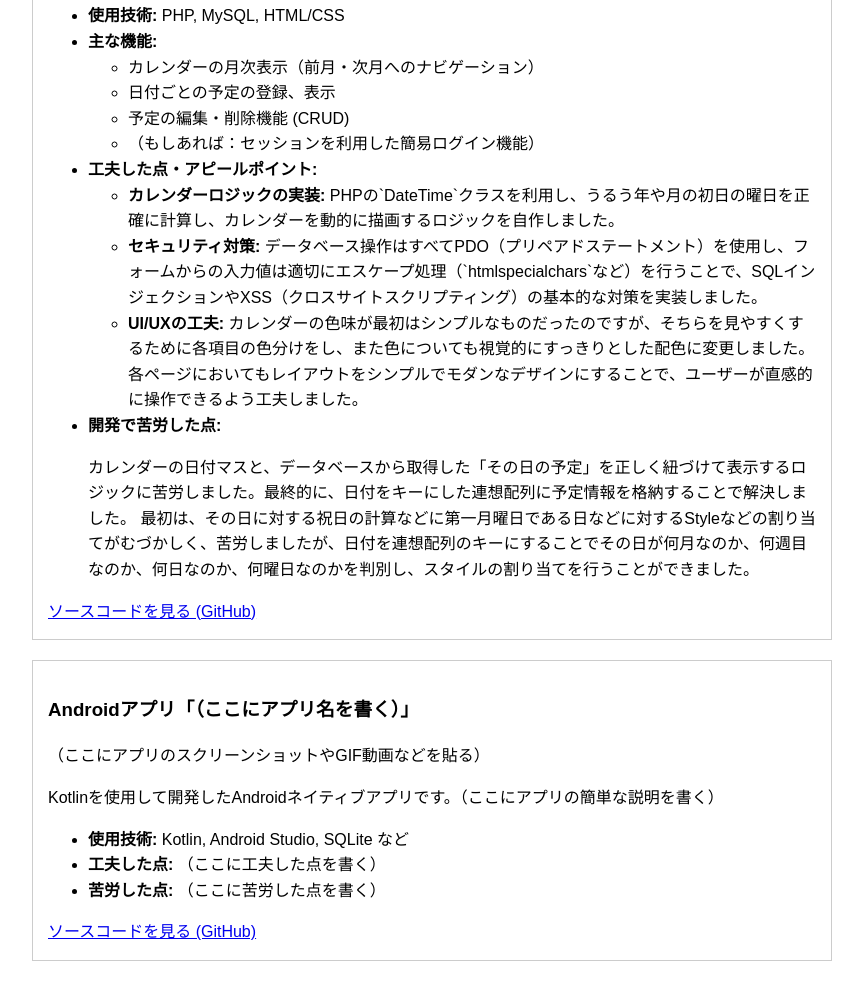
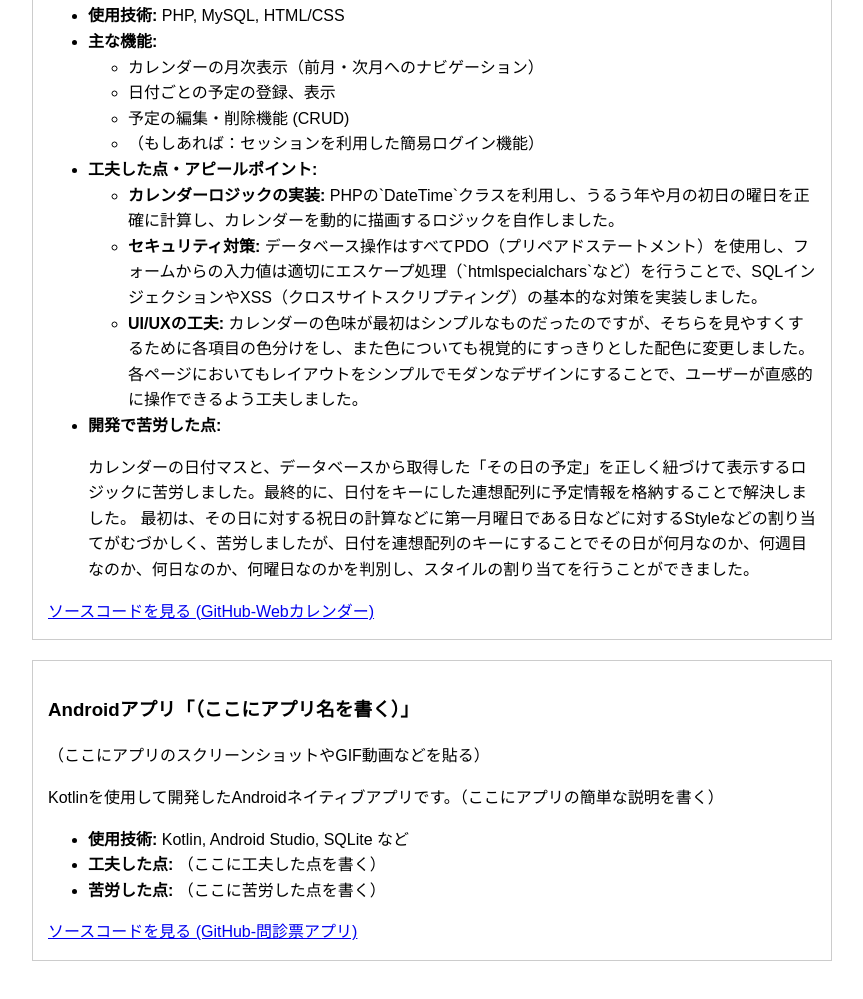
Before and after one commit to PANAKA-4696/PANAKA-4696.github.io, a plain HTML site: page index.html in a window 1280 px wide. Shown: the part 3112-4111 px from the top of the page, without its empty margins (208-1071 px from the left). Drawn offline with Linux system fonts and the light colour scheme.

Commit message:
githubへのリンクの説明をわかりやすく変更

```diff
--- a/index.html
+++ b/index.html
@@ -85,7 +85,7 @@
                         </p>
                     </li>
                 </ul>
-            <a href="https://github.com/PANAKA-4696/Web_calendar" target="_blank">ソースコードを見る (GitHub)</a>
+            <a href="https://github.com/PANAKA-4696/Web_calendar" target="_blank">ソースコードを見る (GitHub-Webカレンダー)</a>
         </section>
 
         <section class="project">
@@ -101,7 +101,7 @@
                 <li><b>工夫した点:</b> （ここに工夫した点を書く）</li>
                 <li><b>苦労した点:</b> （ここに苦労した点を書く）</li>
             </ul>
-            <a href="https://github.com/PANAKA-4696/Questionnaire_App" target="_blank">ソースコードを見る (GitHub)</a>
+            <a href="https://github.com/PANAKA-4696/Questionnaire_App" target="_blank">ソースコードを見る (GitHub-問診票アプリ)</a>
         </section>
 
     </div>
```
